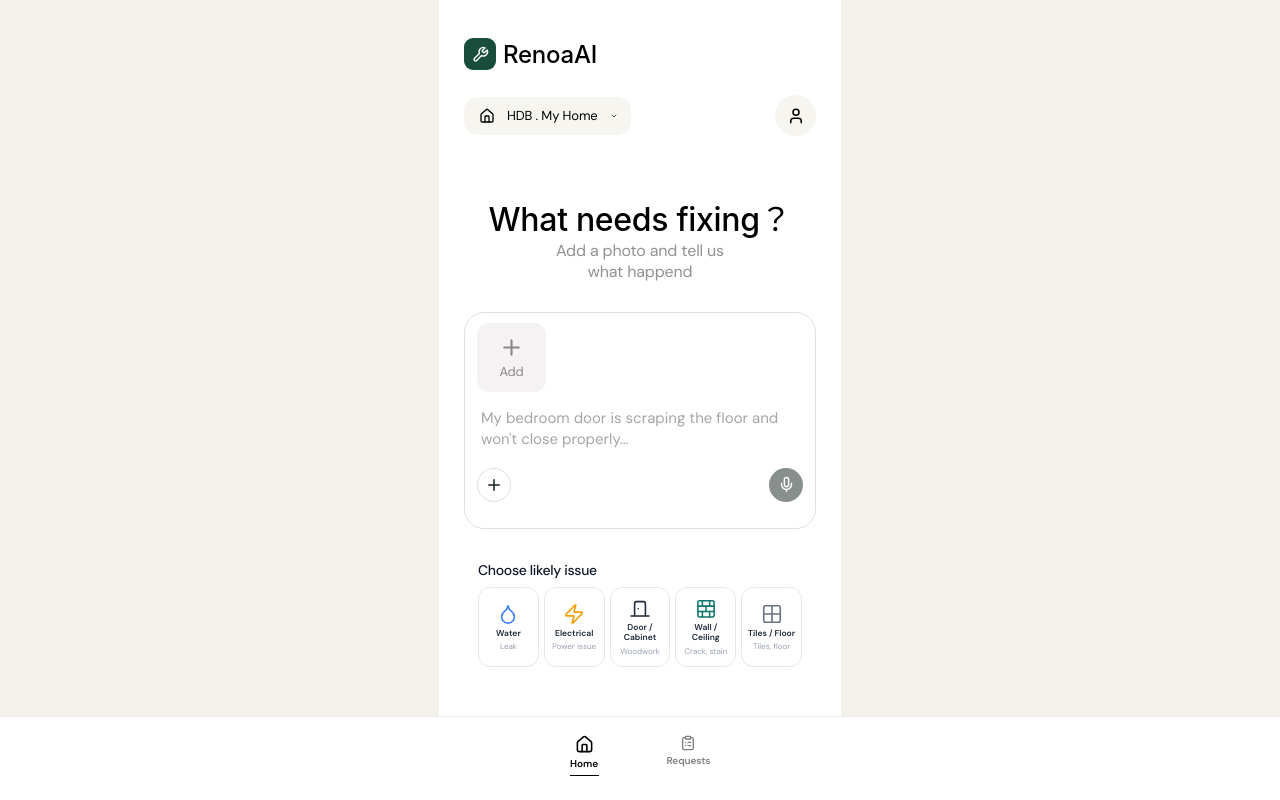
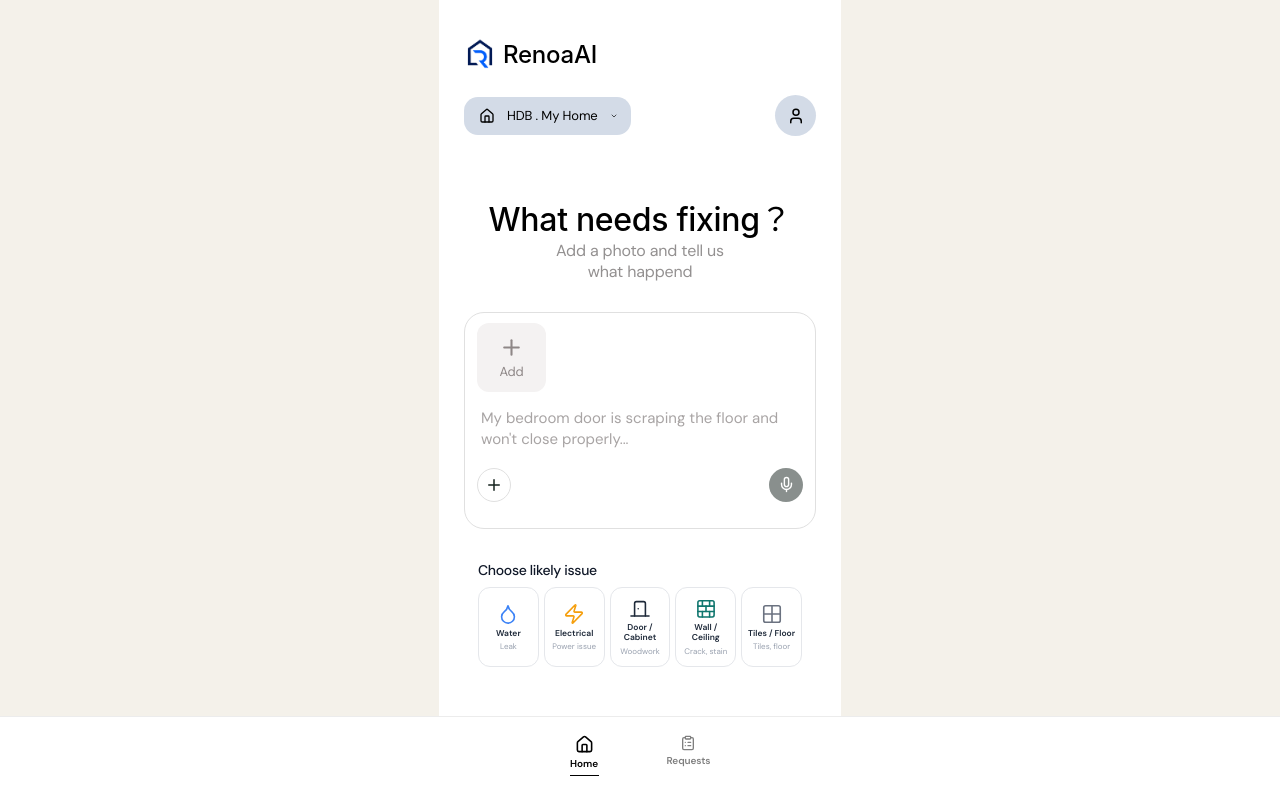
Before and after one commit to DavidOng122/RenoAi, a Next.js app: page /home in a window 1280 px wide. Built offline with nearby package versions, Linux system fonts and the light colour scheme.

Commit message:
logo added and colour card change in problem brief

```diff
--- a/src/app/globals.css
+++ b/src/app/globals.css
@@ -39,6 +39,7 @@ h1 { font-size: clamp(42px, 6vw, 76px); line-height: .98; max-width: 770px; }
 .icon-btn { width: 42px; height: 42px; border-radius: 13px; border: 1px solid var(--line); background: white; color: var(--ink); display: grid; place-items: center; cursor: pointer; }
 .primary-btn { border: 0; border-radius: 14px; padding: 12px 19px; background: var(--green); color: white; font-weight: 700; display: inline-flex; align-items: center; gap: 8px; cursor: pointer; }
 .primary-btn:disabled { opacity: .45; cursor: not-allowed; }
+.analyse-btn { background: #203a5f; }
 .secondary-btn { border: 1px solid var(--line); border-radius: 14px; padding: 11px 18px; background: white; color: var(--ink); font-weight: 700; cursor: pointer; }
 .secondary-btn { display: inline-flex; align-items: center; gap: 8px; }
 .category-section { margin-top: 27px; }
@@ -81,16 +82,17 @@ h1 { font-size: clamp(42px, 6vw, 76px); line-height: .98; max-width: 770px; }
 
 .brief-shell { max-width: 402px; margin: 0 auto; padding: 38px 25px 110px; background: #fff; min-height: 100vh; }
 .brief-topbar { display: flex; align-items: center; justify-content: space-between; margin-bottom: 36px; }
-.brief-property-pill { display: inline-flex; align-items: center; gap: 12px; background: #f6f5f0; border-radius: 14px; padding: 10.5px 13px 10.5px 15px; font-size: 13px; color: #000; letter-spacing: -.13px; cursor: pointer; }
-.brief-avatar { width: 41px; height: 41px; border-radius: 50%; background: #f6f5f0; display: grid; place-items: center; color: #000; cursor: pointer; }
+.brief-property-pill { display: inline-flex; align-items: center; gap: 12px; background: #d3dbe7; border-radius: 14px; padding: 10.5px 13px 10.5px 15px; font-size: 13px; color: #000; letter-spacing: -.13px; cursor: pointer; }
+.brief-avatar { width: 41px; height: 41px; border-radius: 50%; background: #d3dbe7; display: grid; place-items: center; color: #000; cursor: pointer; }
 .brief-title-row { display: flex; align-items: center; gap: 8px; font-size: 12px; color: #000; letter-spacing: -.12px; margin-bottom: 24px; cursor: default; }
 .brief-bottom-nav { position: fixed; left: 0; right: 0; bottom: 0; background: #fff; border-top: 1px solid #ececec; display: flex; justify-content: center; gap: 68px; padding: 18px 0 24px; z-index: 20; }
 .brief-nav-item { display: flex; flex-direction: column; align-items: center; gap: 3px; color: #7f7f7f; font-size: 10px; font-weight: 510; letter-spacing: -.1px; }
 .brief-nav-item.active { color: #000; }
 .brief-nav-underline { width: 29px; height: 0; border-top: 1px solid #000; margin-top: 2px; }
 
+
 .home-logo { display: flex; align-items: center; gap: 7px; font: 510 24px/normal "SF Pro Display", "Manrope", sans-serif; letter-spacing: -.24px; color: #000; margin-bottom: 25px; }
-.home-logo .brand-mark { width: 32px; height: 32px; border-radius: 9px; }
+.home-logo img { width: 32px; height: 32px; border-radius: 8px; object-fit: cover; flex-shrink: 0; }
 .home-hero { text-align: center; margin: 58px 0 29px; }
 .home-hero h1 { font: 510 32px/normal "SF Pro Display", "Manrope", sans-serif; letter-spacing: -.32px; color: #000; }
 .home-hero p { font-size: 16px; line-height: 1.3; color: #939090; letter-spacing: -.16px; margin-top: 1px; }
@@ -131,7 +133,7 @@ h1 { font-size: clamp(42px, 6vw, 76px); line-height: .98; max-width: 770px; }
 .brief-message-thumb { width: 49px; height: 49px; border-radius: 10px; background: #d9d9d9; flex-shrink: 0; }
 .brief-message p { margin: 0; font-size: 12px; line-height: 1.18; color: #000; letter-spacing: -.12px; }
 .brief-message .more-badge { display: inline-flex; align-items: center; justify-content: center; height: 13px; min-width: 23px; padding: 0 7px; border-radius: 17px; background: #323232; color: white; font-size: 8px; font-weight: 510; letter-spacing: -.08px; margin-left: 4px; vertical-align: middle; }
-.brief-card { border: 1px solid #ebe6e6; border-radius: 21px; padding-top: 20px; padding-bottom: 4px; background: var(--card); }
+.brief-card { border: 1px solid #ebe6e6; border-radius: 21px; padding-top: 20px; padding-bottom: 4px; background: #ebe6e6; }
 .brief-photos { display: flex; gap: 8px; padding: 0 13px 12px; }
 .brief-photo, .brief-photo-placeholder { width: 88px; height: 88px; border-radius: 15px; background: #f3f3f3; object-fit: cover; flex-shrink: 0; border: 0; }
 .brief-rows { display: flex; flex-direction: column; }
--- a/src/app/home/page.tsx
+++ b/src/app/home/page.tsx
@@ -1,7 +1,6 @@
 "use client";
 
 import { useEffect, useState } from "react";
-import { Wrench } from "lucide-react";
 import { MobileHeader, MobileBottomNav } from "@/components/MobileShell";
 import { RepairComposer } from "@/features/repair-input/RepairComposer";
 import { localStore } from "@/lib/local-store";
@@ -15,7 +14,7 @@ export default function HomePage() {
     return () => window.removeEventListener("renoai:change", sync);
   }, []);
   return <div className="brief-shell">
-    <div className="home-logo"><span className="brand-mark"><Wrench size={17}/></span>RenoaAI</div>
+    <div className="home-logo"><img src="/logo.png" alt="" width={32} height={32}/>RenoaAI</div>
     <MobileHeader property={property}/>
     <div className="home-hero">
       <h1>What needs fixing？</h1>
--- a/src/features/problem-brief/ReviewBrief.tsx
+++ b/src/features/problem-brief/ReviewBrief.tsx
@@ -25,7 +25,7 @@ export function ReviewBrief() {
     <MobileHeader property={property}/>
     <div className="brief-title-row">{pageTitle}<ChevronDown size={12}/></div>
     {editing ? <div className="card stack">{(["location","affected_item","observed_problem","duration","condition","customer_goal"] as const).map((key) => <div className="field" key={key}><label>{key.replaceAll("_", " ")}</label><textarea rows={key === "observed_problem" ? 3 : 2} value={brief[key] || ""} onChange={(e) => update(key, e.target.value)}/></div>)}<div className="actions"><button className="primary-btn" onClick={save}>Save changes</button><button className="secondary-btn" onClick={() => setEditing(false)}>Cancel</button></div></div> : <ProblemBriefCard brief={brief} description={currentItem.description} photos={currentItem.evidence.photos}/>}
-    {!editing && <div className="actions"><button className="secondary-btn" onClick={() => setEditing(true)}><Pencil size={16}/> Edit</button><button className="primary-btn" onClick={confirm}>Confirm & analyse <ArrowRight size={17}/></button></div>}
+    {!editing && <div className="actions"><button className="secondary-btn" onClick={() => setEditing(true)}><Pencil size={16}/> Edit</button><button className="primary-btn analyse-btn" onClick={confirm}>Confirm & analyse <ArrowRight size={17}/></button></div>}
     <MobileBottomNav/>
   </div>;
 }
```
Also changed, not shown: public/logo.png (added), 1 other file (tests, documents, lock files or other folders).
